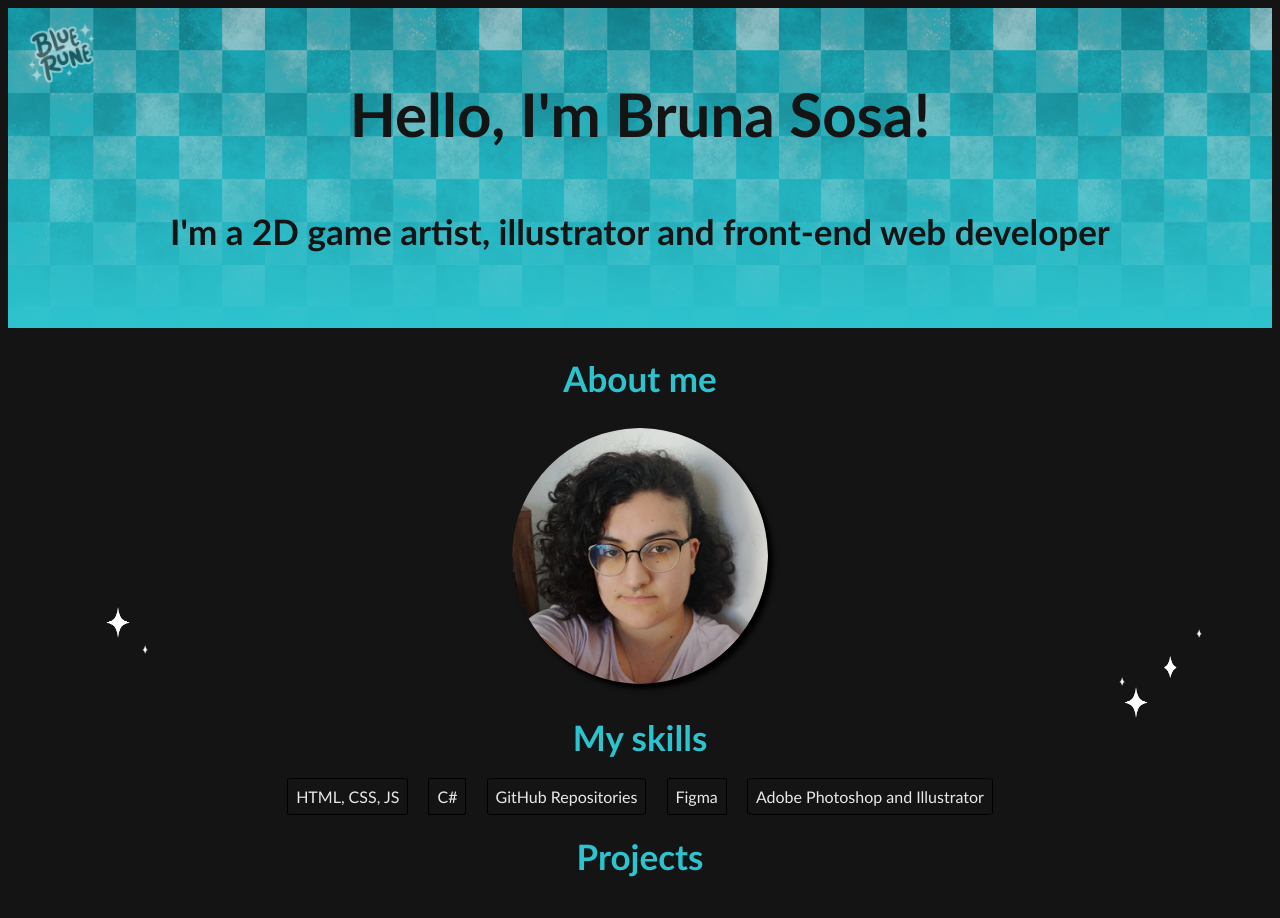
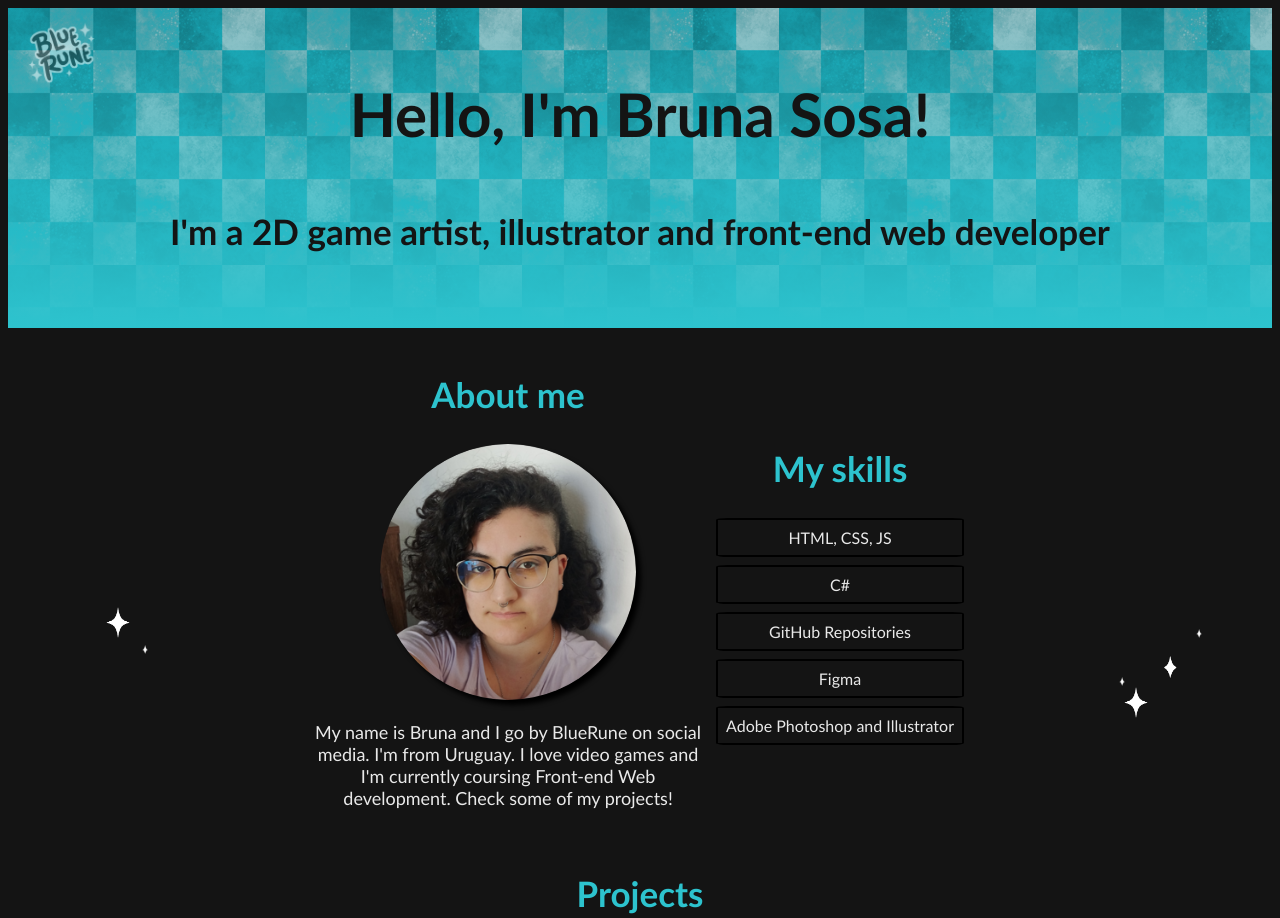
Before and after one commit to bluerune/bluerune.github.io, a plain HTML site: page index.html in a window 1280 px wide. Shown: the top 918 px of the page. Drawn offline with Linux system fonts and the light colour scheme.

Commit message:
Updated skills

```diff
--- a/index.html
+++ b/index.html
@@ -24,22 +24,21 @@
         <h1>Hello, I'm Bruna Sosa!</h1>
         <h2>I'm a 2D game artist, illustrator and front-end web developer</h2>
     </div>
-
+    <div id="infoContainer">
     <div id="aboutme">
     <h2>About me</h2>
     <img id="fotoPerfil" src="img/IMG_20230104_151050.png" alt="Profile Photo of me">
-    <p></p>
+    <p>My name is Bruna and I go by BlueRune on social media. I'm from Uruguay. I love video games and I'm currently coursing Front-end Web development. Check some of my projects!</p>
     </div>
-
     <div id="skills">
         <h2>My skills</h2>
 
-        <span class="skillsCards">HTML, CSS, JS</span>
-        <span class="skillsCards">C#</span>
-        <span class="skillsCards">GitHub Repositories</span>
-        <span class="skillsCards">Figma</span>
-        <span class="skillsCards">Adobe Photoshop and Illustrator</span>
-
+        <div class="skillsCards">HTML, CSS, JS</div>
+        <div class="skillsCards">C#</div>
+        <div class="skillsCards">GitHub Repositories</div>
+        <div class="skillsCards">Figma</div>
+        <div class="skillsCards">Adobe Photoshop and Illustrator</div>
+    </div></div>
     <!-- My projects -->
     <!-- Webs
     Projecto
--- a/style.css
+++ b/style.css
@@ -108,20 +108,44 @@ p, li, ul, input, a {
     opacity: 50%;
 }
 
-.skillsCards {
-    margin: 0.5em;
-    padding: 0.5em;
-    border: 1px;
-    border-color: black;
-    border-style: solid;
-    border-radius: 5%;
-}
+
 
 .gameboybuttons {
     opacity: 30%;
     height: 4em;
     margin: 1em;
 }
+
+
+#infoContainer{
+    padding: 1em;
+    display: flex;
+    flex-wrap: wrap;
+    align-items: center;
+    justify-content: center;
+}
+
+#aboutme {
+    float: inline-start;
+    max-width: 400px;
+}
+
+#skills {
+
+    max-width: 300px;
+}
+
+.skillsCards {
+
+    margin: 0.5em;
+    padding: 0.5em;
+    border: 2px;
+    border-color: black;
+    border-style: solid;
+    border-radius: 5%;
+}
+
+
 
 /* ------ Animaciones -------- */
 div.divProyects:hover, *.divProyects:hover > p, *.divProyects:hover > h3, .imgSocials:hover {
```
